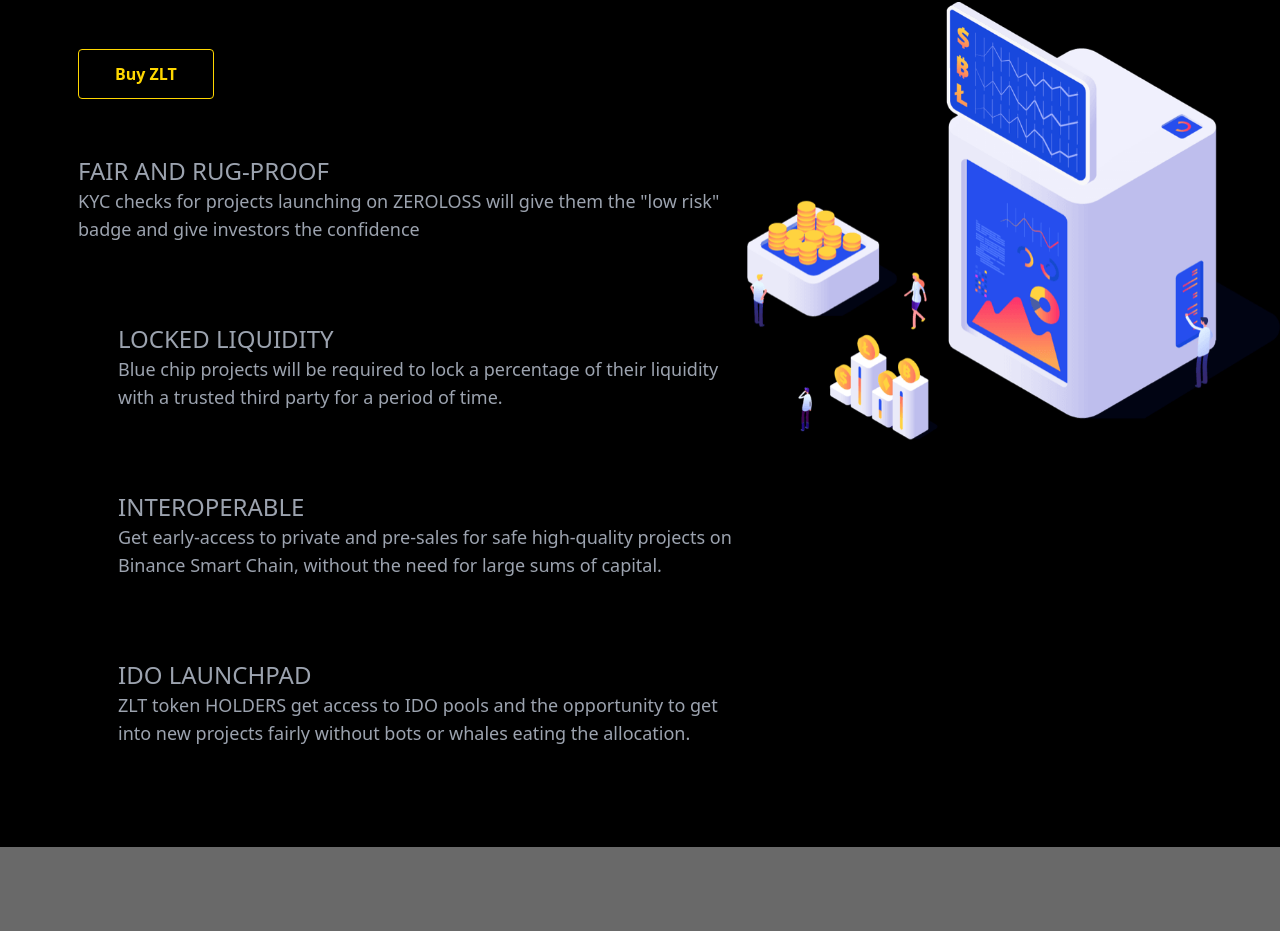
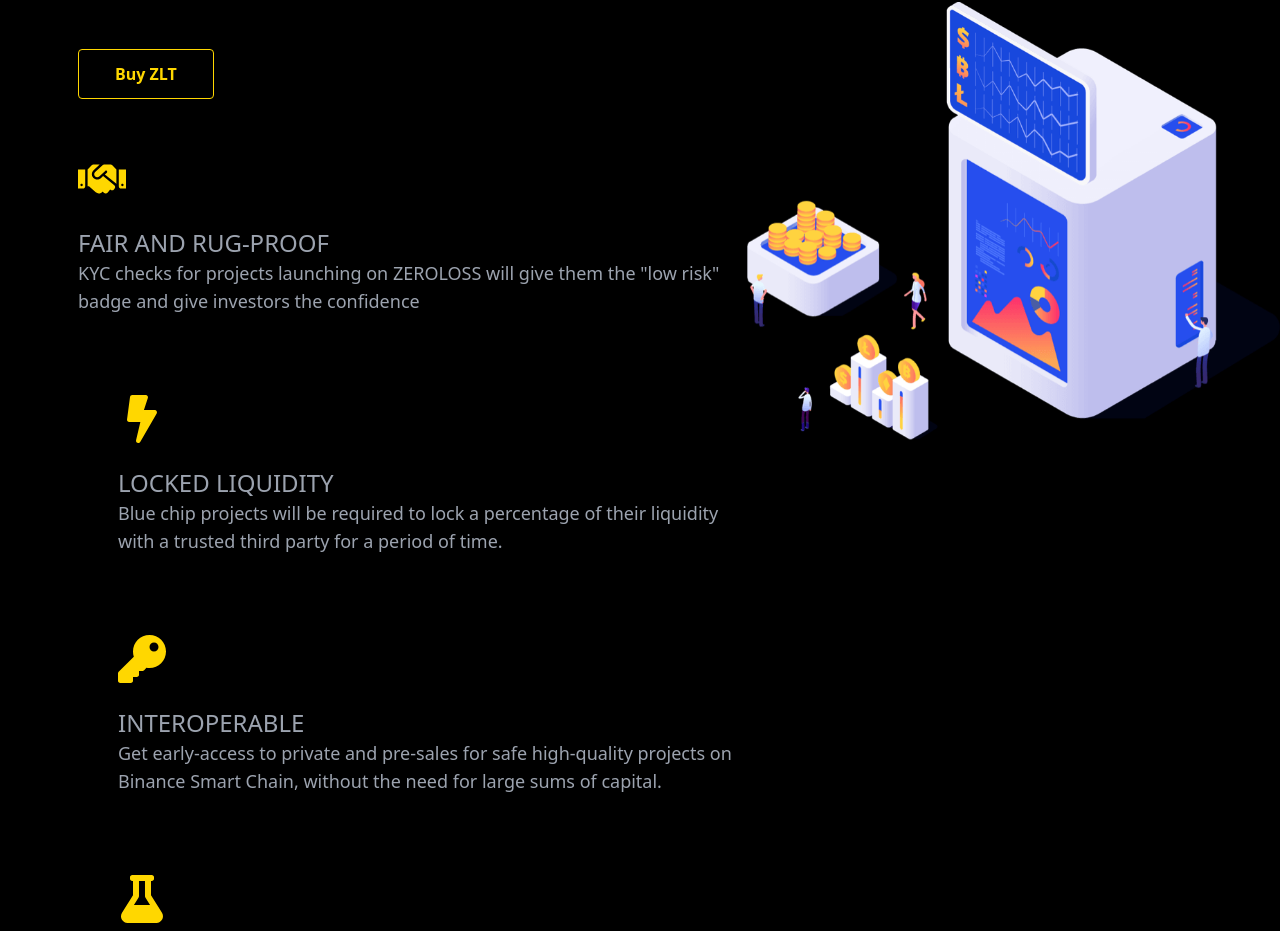
Before and after one commit to fourfor4/Zeroloss-front, a React (Create React App) app: page / in a window 1280 px wide. Shown: the part 398-1329 px from the top of the page. Built offline with nearby package versions, Linux system fonts and the light colour scheme.

Commit message:
add icon

```diff
--- a/package.json
+++ b/package.json
@@ -12,6 +12,7 @@
     "react": "^17.0.2",
     "react-bootstrap": "1.5.2",
     "react-dom": "^17.0.2",
+    "react-icons": "^4.3.1",
     "react-js-stickynav": "^1.0.2",
     "react-router-dom": "^6.0.2",
     "react-scripts": "4.0.3",
--- a/src/pages/Dashboard.js
+++ b/src/pages/Dashboard.js
@@ -26,6 +26,16 @@
 
 import Zerolossrtagolds from '../assets/images/Zerolossrtagolds.png'
 
+import {
+  FaHandshake,
+  FaKey,
+  FaFlask,
+  FaTwitter,
+  FaReddit,
+  FaBolt,
+  FaTelegramPlane,
+} from 'react-icons/fa'
+
 export default function Dashboard() {
   return (
     <div className='w-full h-full text-white z-10'>
@@ -47,8 +57,8 @@
             </button>
           </div>
           <div className='mb-20'>
-            <div>
-
+            <div className='text-gold text-5xl mb-6'>
+              <FaHandshake />
             </div>
             <div className='text-gray-400'>
               <div className='text-2xl'>
@@ -60,8 +70,8 @@
             </div>
           </div>
           <div className='mb-20 ml-10'>
-            <div>
-
+            <div className='text-gold text-5xl mb-6'>
+              <FaBolt />
             </div>
             <div className='text-gray-400'>
               <div className='text-2xl'>
@@ -73,8 +83,8 @@
             </div>
           </div>
           <div className='mb-20 ml-10'>
-            <div>
-
+            <div className='text-gold text-5xl mb-6'>
+              <FaKey />
             </div>
             <div className='text-gray-400'>
               <div className='text-2xl'>
@@ -86,8 +96,8 @@
             </div>
           </div>
           <div className='mb-20 ml-10'>
-            <div>
-
+            <div className='text-gold text-5xl mb-6'>
+              <FaFlask />
             </div>
             <div className='text-gray-400'>
               <div className='text-2xl'>
@@ -490,15 +500,15 @@
               Buy
             </p>
           </div>
-          <div className='text-center text-gray-400 leading-loose font-semibold flex justify-center py-11 border-b-1 border-gray-500'>
+          <div className='text-3xl text-center text-white leading-loose font-semibold flex justify-center py-11 border-b-1 border-gray-500'>
             <p className='mx-5'>
-              Launch App
+              <FaTelegramPlane />
             </p>
             <p className='mx-5'>
-              FAQ
+              <FaTwitter />
             </p>
             <p className='mx-5'>
-              Buy
+              <FaReddit />
             </p>
           </div>
           <div className='py-9 text-gray-400 text-center text-sm md:text-base'>
```
Also changed, not shown: 1 other file (tests, documents, lock files or other folders).
